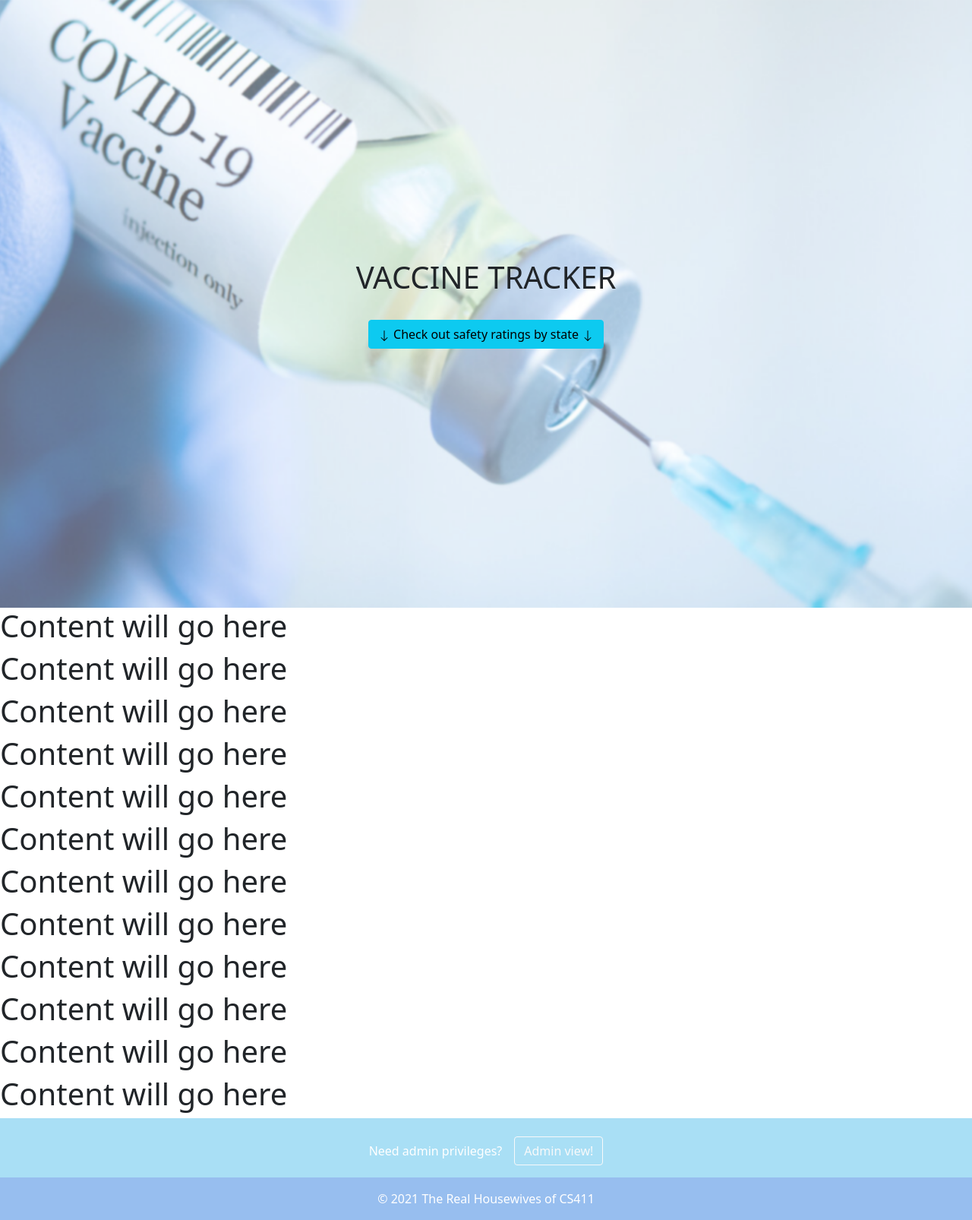
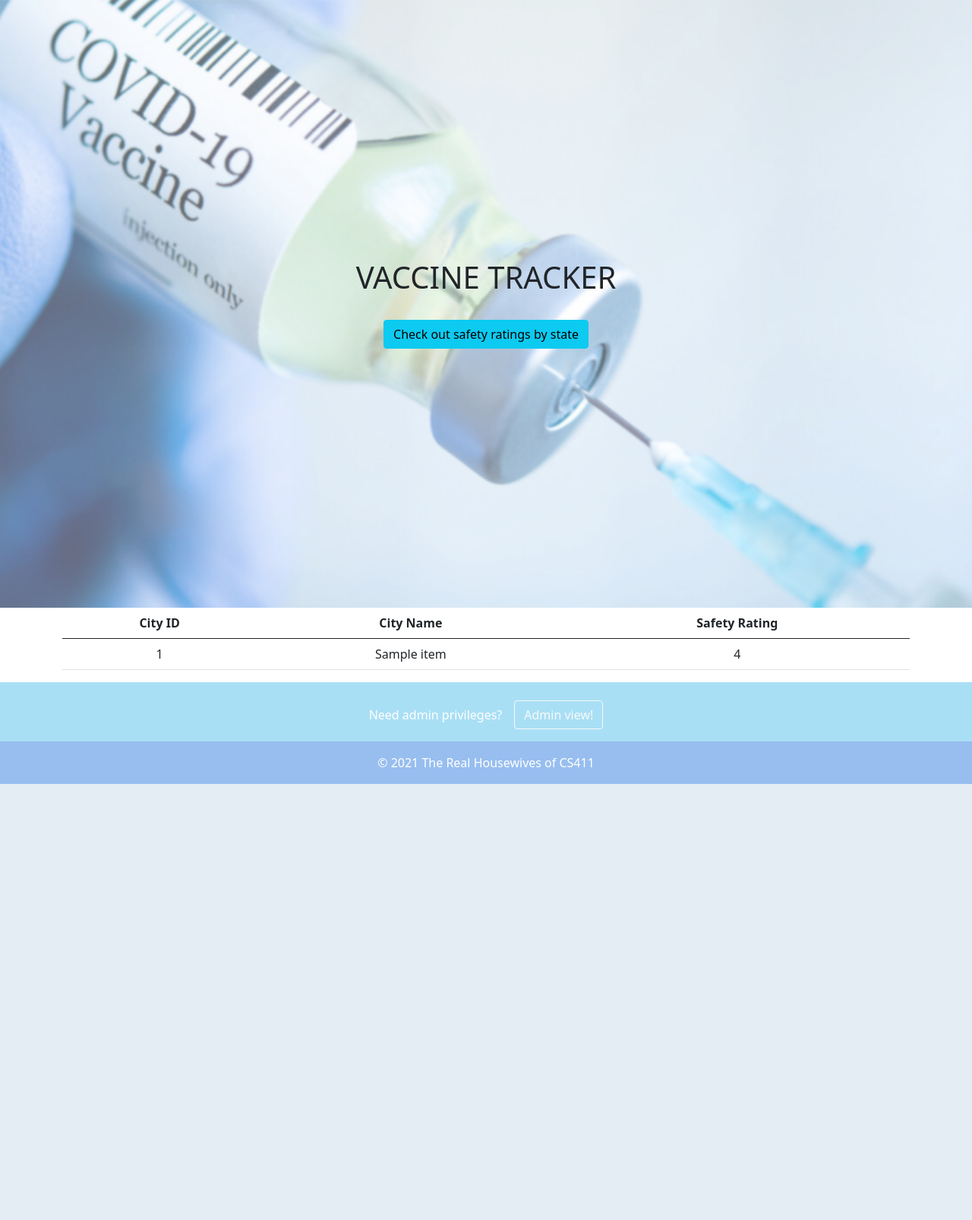
Before and after one commit to emilyvera/vaccine-tracker, a Flask app: template app/templates/home.html in a window 1280 px wide. Shown: the whole page at 76% size. After the commit the page ends 1032 px from the top, so only its background shows below. Run offline with Flask 2, Linux system fonts and the light colour scheme; the template is opened without the code that fills it: most values are stand-ins (such as "Sample title", 1, 10 or a date in 2020).

Commit message:
Added safety rating feature to home page

```diff
--- a/app/routes.py
+++ b/app/routes.py
@@ -351,8 +351,20 @@ def deaths():
 
     return render_template("deaths.html", items=items)
 
+@app.route("/safety", methods=['POST'])
+def safety():
+    """ returns rendered homepage """
+    global city_id_global3
+    global date_global3
+
+
+    result = {'success': True, 'response': 'Done'}
+    return jsonify(result)
+
+
 @app.route("/")
 def homepage():
     """ returns rendered homepage """
-
-    return render_template("home.html")
+    items = []
+    items = db_helper.fetch_safety()
+    return render_template("home.html",items=items)
--- a/app/templates/home.html
+++ b/app/templates/home.html
@@ -30,14 +30,14 @@
                   </div>
                   <div class="w-100"></div>
                   <div class="col d-flex justify-content-center text-center">
-                    <button type="button" class="btn btn-info">
-                        <svg xmlns="http://www.w3.org/2000/svg" width="16" height="16" fill="currentColor" class="bi bi-arrow-down" viewBox="0 0 16 16">
+                    <button id="safety"type="button" class="btn btn-info">
+                        <!-- <svg xmlns="http://www.w3.org/2000/svg" width="16" height="16" fill="currentColor" class="bi bi-arrow-down" viewBox="0 0 16 16">
                             <path fill-rule="evenodd" d="M8 1a.5.5 0 0 1 .5.5v11.793l3.146-3.147a.5.5 0 0 1 .708.708l-4 4a.5.5 0 0 1-.708 0l-4-4a.5.5 0 0 1 .708-.708L7.5 13.293V1.5A.5.5 0 0 1 8 1z"/>
-                        </svg>
+                        </svg> -->
                         Check out safety ratings by state
-                        <svg xmlns="http://www.w3.org/2000/svg" width="16" height="16" fill="currentColor" class="bi bi-arrow-down" viewBox="0 0 16 16">
+                        <!-- <svg xmlns="http://www.w3.org/2000/svg" width="16" height="16" fill="currentColor" class="bi bi-arrow-down" viewBox="0 0 16 16">
                             <path fill-rule="evenodd" d="M8 1a.5.5 0 0 1 .5.5v11.793l3.146-3.147a.5.5 0 0 1 .708.708l-4 4a.5.5 0 0 1-.708 0l-4-4a.5.5 0 0 1 .708-.708L7.5 13.293V1.5A.5.5 0 0 1 8 1z"/>
-                        </svg>
+                        </svg> -->
                     </button>
                   </div>
                 </div>
@@ -45,20 +45,37 @@
         </div>
 
         <div id='ratings'>
-            <!-- Replace below -->
-            <h1>Content will go here</h1>
-            <h1>Content will go here</h1>
-            <h1>Content will go here</h1>
-            <h1>Content will go here</h1>
-            <h1>Content will go here</h1>
-            <h1>Content will go here</h1>
-            <h1>Content will go here</h1>
-            <h1>Content will go here</h1>
-            <h1>Content will go here</h1>
-            <h1>Content will go here</h1>
-            <h1>Content will go here</h1>
-            <h1>Content will go here</h1>
+               <!--Safety Rating Table-->
+    <div class="container table-responsive">
+      <table class="table">
+          <thead>
+          <tr>
+              <th class="city-id">City ID</th>
+              <th class="city-name">City Name</th>
+              <th class="safety-rating">Safety Rating</th>
+          </tr>
+          </thead>
+
+          <tbody>
+          {% for item in items %}
+              <tr>
+                  <td>{{item.city_id}}</td>
+                  <td>{{item.city_name}}</td>
+                  <td>{{item.safety_rating}}</td>
+
+                  <!-- <td><button type="button" class="btn btn-outline-info btn-sm edit" data-bs-toggle="modal" data-bs-target="#cases-modal2" data-source="{{item.city_id}}" data-content="{{item.date}}"><i class="fa fa-pen fa-1" aria-hidden="true"></i></button></td>
+
+                  <td><button class="btn btn-outline-secondary btn-sm remove" data-source="{{item.city_id}}" data-content="{{item.date}}" type="button"><i class="fa fa-trash fa-1" aria-hidden="true"></i></button></td> -->
+              </tr>
+          {% endfor %}
+
+          </tbody>
+      </table>
+      </div>
         </div>
+
+
+
 
         <!-- KEEP below -->
         <section class="">
```
Also changed, not shown: app/database.py (+21 -0 lines), app/static/script/home-modal.js (added, +21 -0 lines).
